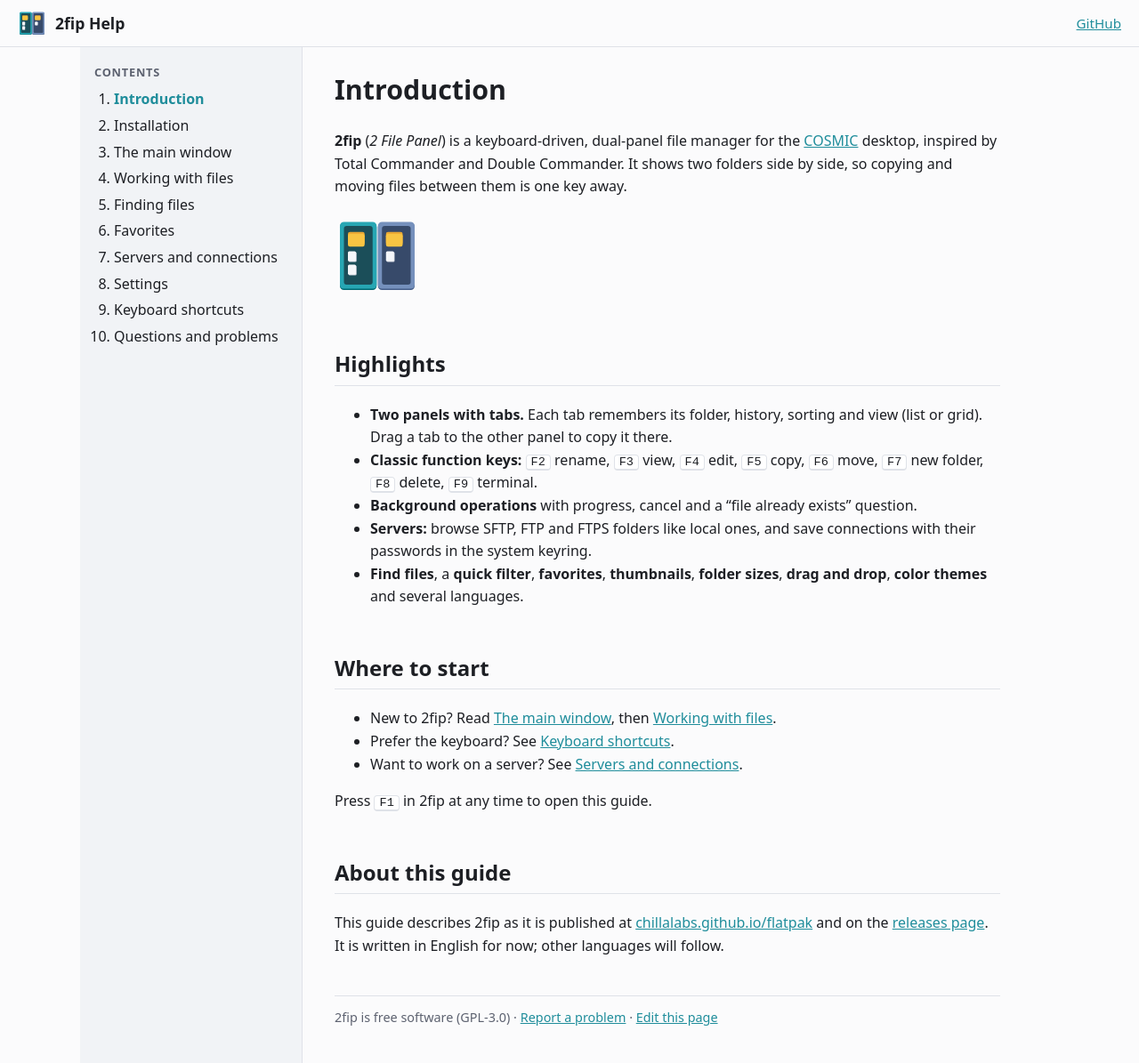
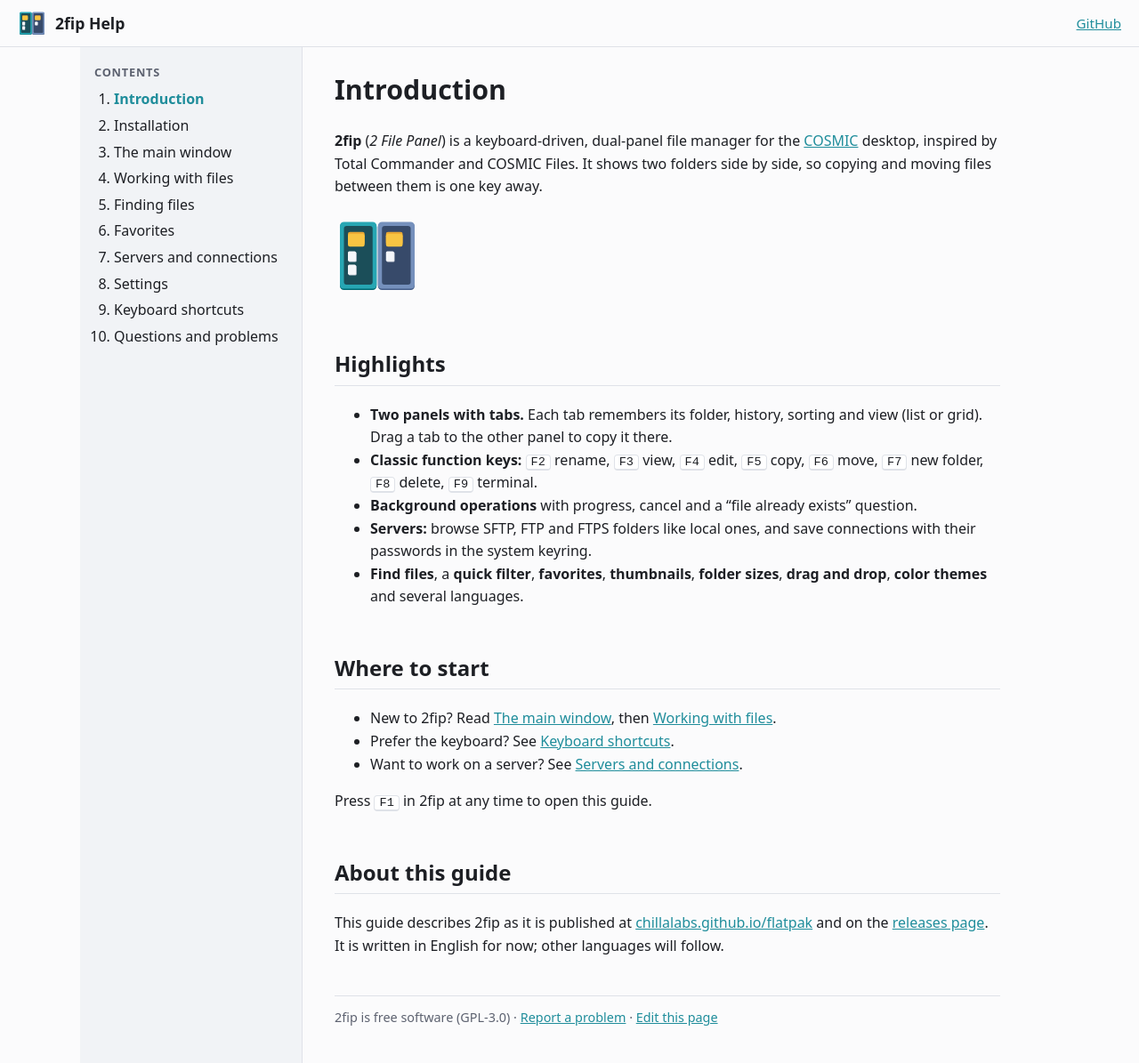
Before and after one commit to chillalabs/cosmic-2fip, a Jekyll site: the page built from docs/index.md, in a window 1280 px wide. Shown: the whole page at 89% size. Built offline with Jekyll 4.4.1, drawn with Linux system fonts in a browser that asks for light colours.

Commit message:
Help: 2fip is inspired by Total Commander and COSMIC Files

```diff
--- a/docs/index.md
+++ b/docs/index.md
@@ -5,7 +5,7 @@ title: Introduction
 
 **2fip** (*2 File Panel*) is a keyboard-driven, dual-panel file manager for the
 [COSMIC](https://system76.com/cosmic) desktop, inspired by Total Commander and
-Double Commander. It shows two folders side by side, so copying and moving
+COSMIC Files. It shows two folders side by side, so copying and moving
 files between them is one key away.
 
 ![The two panels of 2fip](assets/2fip.svg){: width="96" }
```
